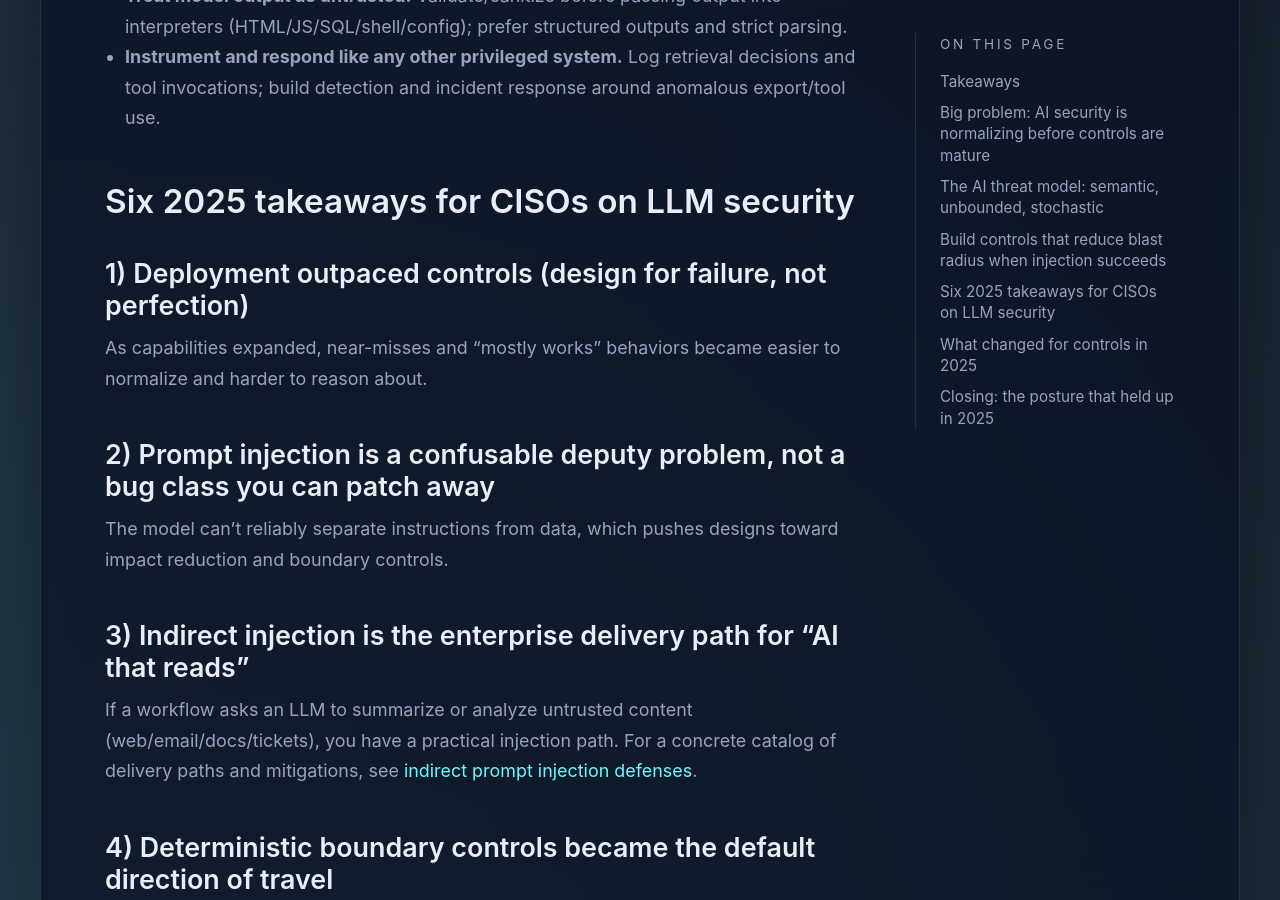
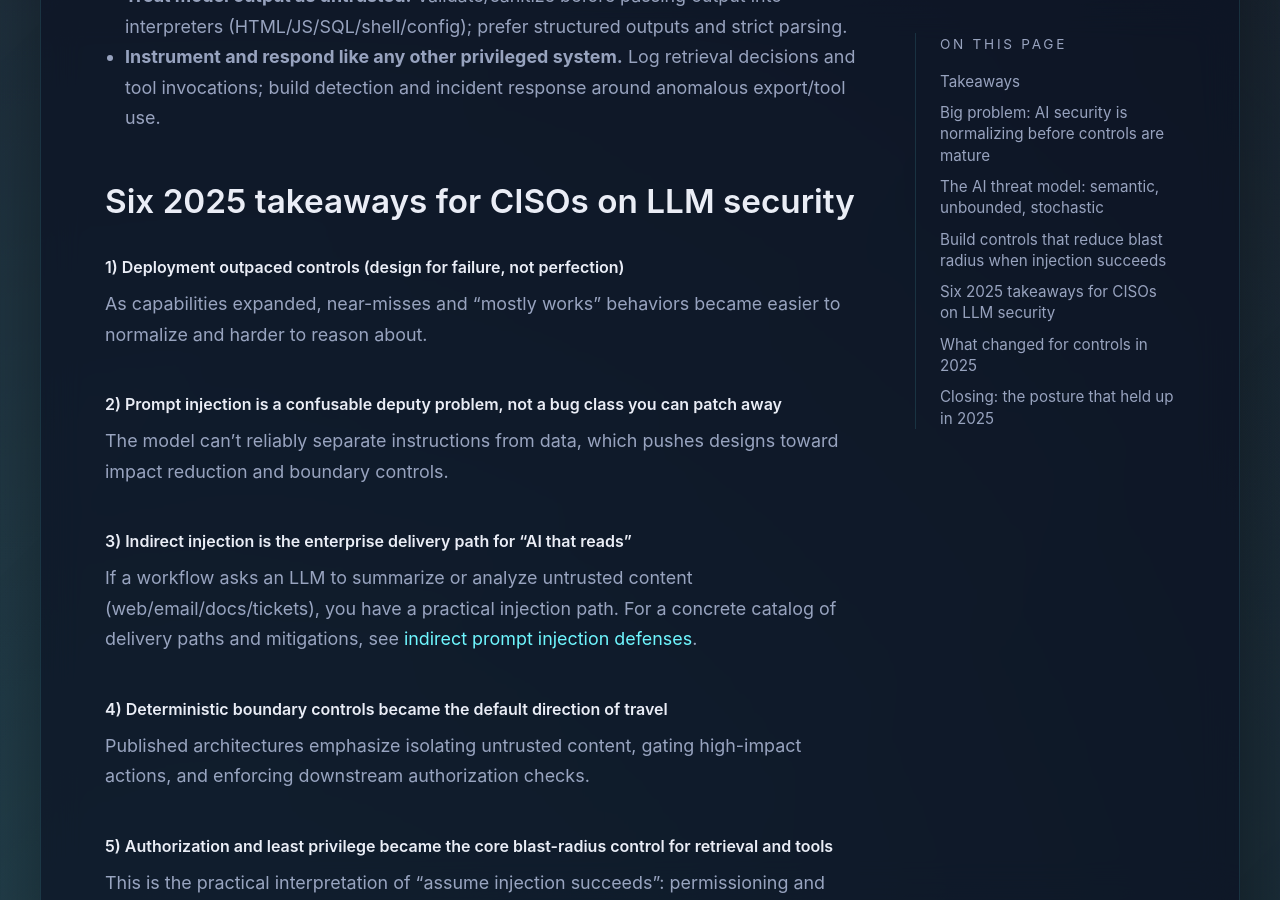
Before and after one commit to polarskyinc/polarsky.ai, a Jekyll site: the page built from _posts/2025-01-07-llm-security-in-review.md, in a window 1280 px wide and 900 px high, scrolled down 2763 px. Built offline with Jekyll 4.4.1, drawn with Linux system fonts in a browser that asks for light colours.

Commit message:
formatting

```diff
--- a/_posts/2025-01-07-llm-security-in-review.md
+++ b/_posts/2025-01-07-llm-security-in-review.md
@@ -51,22 +51,22 @@ Practically, that means:
 
 ## Six 2025 takeaways for CISOs on LLM security
 
-### 1) Deployment outpaced controls (design for failure, not perfection)
+#### 1) Deployment outpaced controls (design for failure, not perfection)
 As capabilities expanded, near-misses and “mostly works” behaviors became easier to normalize and harder to reason about.
 
-### 2) Prompt injection is a confusable deputy problem, not a bug class you can patch away
+#### 2) Prompt injection is a confusable deputy problem, not a bug class you can patch away
 The model can’t reliably separate instructions from data, which pushes designs toward impact reduction and boundary controls.
 
-### 3) Indirect injection is the enterprise delivery path for “AI that reads”
+#### 3) Indirect injection is the enterprise delivery path for “AI that reads”
 If a workflow asks an LLM to summarize or analyze untrusted content (web/email/docs/tickets), you have a practical injection path. For a concrete catalog of delivery paths and mitigations, see [indirect prompt injection defenses](https://www.microsoft.com/en-us/msrc/blog/2025/07/how-microsoft-defends-against-indirect-prompt-injection-attacks).
 
-### 4) Deterministic boundary controls became the default direction of travel
+#### 4) Deterministic boundary controls became the default direction of travel
 Published architectures emphasize isolating untrusted content, gating high-impact actions, and enforcing downstream authorization checks.
 
-### 5) Authorization and least privilege became the core blast-radius control for retrieval and tools
+#### 5) Authorization and least privilege became the core blast-radius control for retrieval and tools
 This is the practical interpretation of “assume injection succeeds”: permissioning and complete mediation in downstream systems determine whether a manipulation becomes a minor policy violation or a material breach.
 
-### 6) “AI-orchestrated ops” signals emerged, but risk should be calibrated from primary sources
+#### 6) “AI-orchestrated ops” signals emerged, but risk should be calibrated from primary sources
 There is credible reporting of agentic usage in cyber operations; CISOs should read primary sources and update assumptions incrementally (e.g., [disrupting AI-espionage](https://www.anthropic.com/news/disrupting-AI-espionage)).
 
 ## What changed for controls in 2025
```
